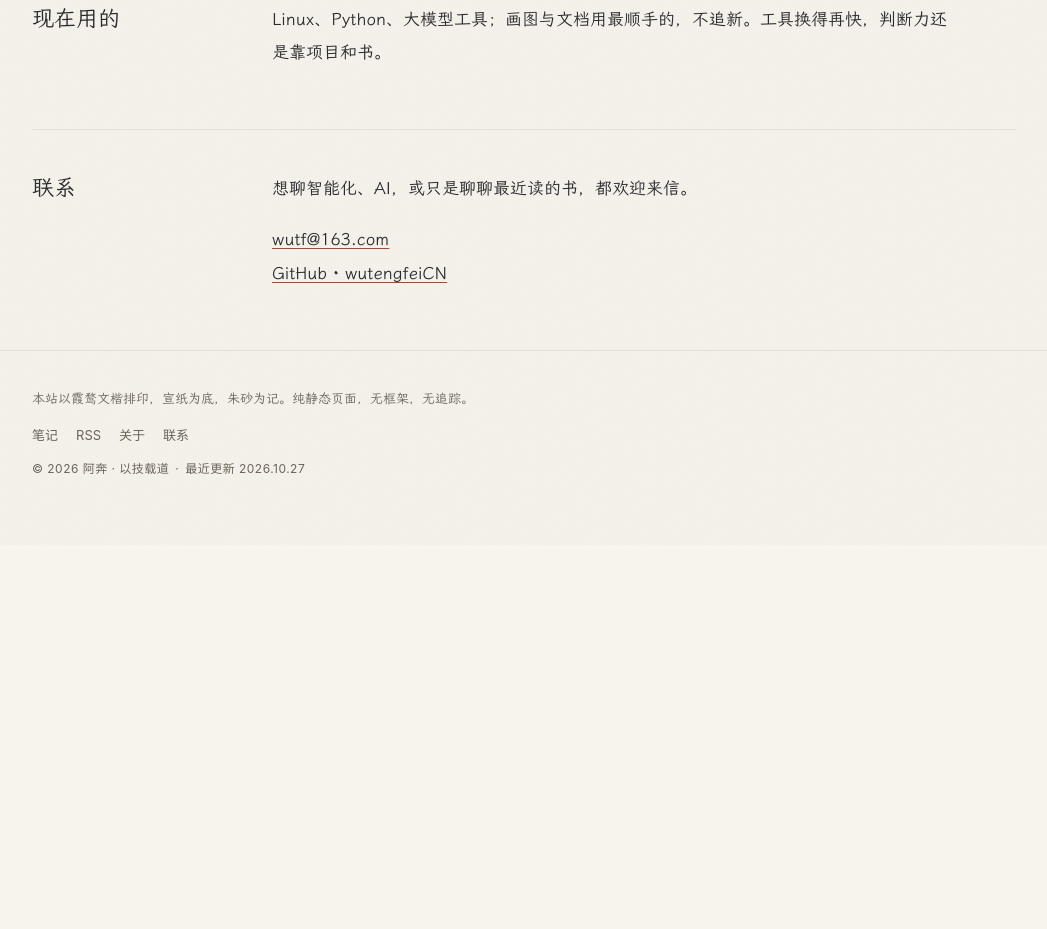
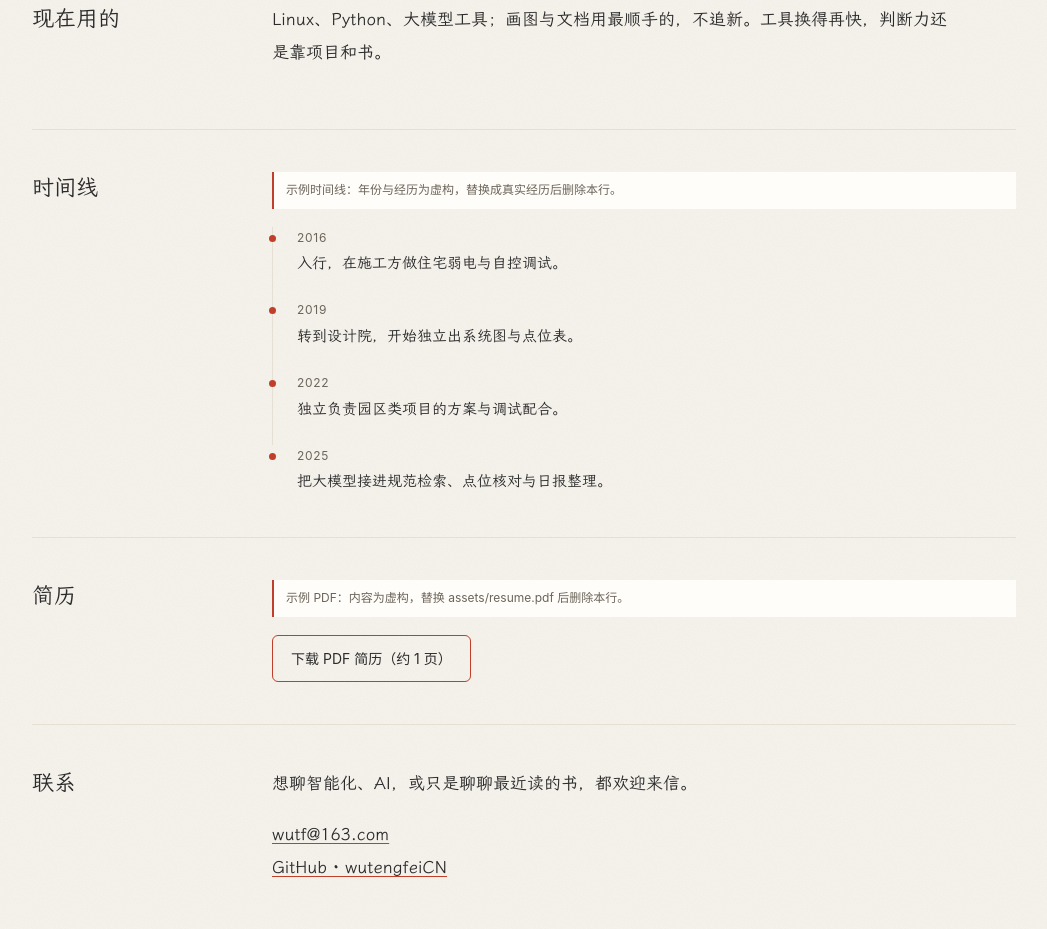
Before and after one commit to wutengfeiCN/my-first-website, a plain HTML site: page about.html in a window 1280 px wide. Shown: the part 1417-2346 px from the top of the page, without its empty margins (116-1163 px from the left). Before the commit the page ends 1962 px from the top, so only its background shows below. Drawn offline with Linux system fonts and the light colour scheme.

Commit message:
feat: 关于页加入示例时间线与示例简历 PDF
- 4 条虚构节点，配 .draft-note 提示，替换后删除
- assets/resume.pdf 为 1 页示例简历，右上角与页脚标注「示例/虚构」
- 新增 .timeline 内容、.resume-link、.draft-note 样式
- 字体子集随之更新（0 缺字）

```diff
--- a/about.html
+++ b/about.html
@@ -127,21 +127,26 @@
       </div>
     </section>
 
-    <!-- 时间线与简历：拿到真实节点后再启用，避免编造日期。
     <section class="about-section" id="timeline" aria-labelledby="about-timeline">
       <h2 id="about-timeline">时间线</h2>
-      <ol class="timeline">
-        <li><span class="year">20XX</span><p>入行，做弱电与自控。</p></li>
-        <li><span class="year">20XX</span><p>开始独立负责方案与调试。</p></li>
-        <li><span class="year">20XX</span><p>把 AI 接进工程流程。</p></li>
-      </ol>
+      <div>
+        <p class="draft-note">示例时间线：年份与经历为虚构，替换成真实经历后删除本行。</p>
+        <ol class="timeline">
+          <li><span class="year">2016</span><p>入行，在施工方做住宅弱电与自控调试。</p></li>
+          <li><span class="year">2019</span><p>转到设计院，开始独立出系统图与点位表。</p></li>
+          <li><span class="year">2022</span><p>独立负责园区类项目的方案与调试配合。</p></li>
+          <li><span class="year">2025</span><p>把大模型接进规范检索、点位核对与日报整理。</p></li>
+        </ol>
+      </div>
     </section>
 
     <section class="about-section" id="cv" aria-labelledby="about-cv">
       <h2 id="about-cv">简历</h2>
-      <div class="prose"><p><a href="assets/阿奔-简历.pdf">下载 PDF 简历</a></p></div>
+      <div>
+        <p class="draft-note">示例 PDF：内容为虚构，替换 assets/resume.pdf 后删除本行。</p>
+        <p><a class="resume-link" href="assets/resume.pdf" download>下载 PDF 简历（约 1 页）</a></p>
+      </div>
     </section>
-    -->
 
     <section class="about-section" aria-labelledby="about-contact">
       <h2 id="about-contact">联系</h2>
--- a/assets/site.css
+++ b/assets/site.css
@@ -853,6 +853,35 @@
   }
   .timeline p { margin: 0; font-size: 15px; }
 
+  /* 临时示例提示：内容替换后删除对应 .draft-note 即可 */
+  .draft-note {
+    margin: 0 0 18px;
+    padding: 8px 12px;
+    border-left: 2px solid var(--cinnabar);
+    background: var(--card);
+    font-family: var(--sans);
+    font-size: 12px;
+    line-height: 1.7;
+    color: var(--ink-soft);
+  }
+
+  .resume-link {
+    display: inline-block;
+    padding: 10px 18px;
+    border: 1px solid var(--cinnabar);
+    border-radius: 6px;
+    font-family: var(--sans);
+    font-size: 14px;
+    color: var(--ink);
+    text-decoration: none;
+    transition: background-color .2s ease, color .2s ease, border-color .2s ease;
+  }
+  .resume-link:hover {
+    background: var(--ink);
+    border-color: var(--ink);
+    color: var(--paper);
+  }
+
   /* 页脚链接 */
   .foot-links {
     display: flex;
```
Also changed, not shown: assets/fonts/wenkai-subset.woff2, 2 other files.
